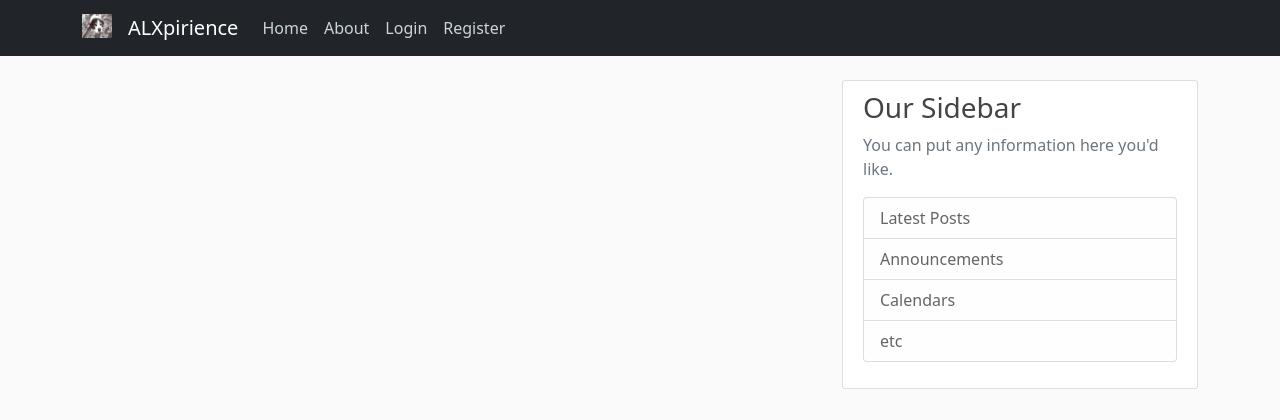
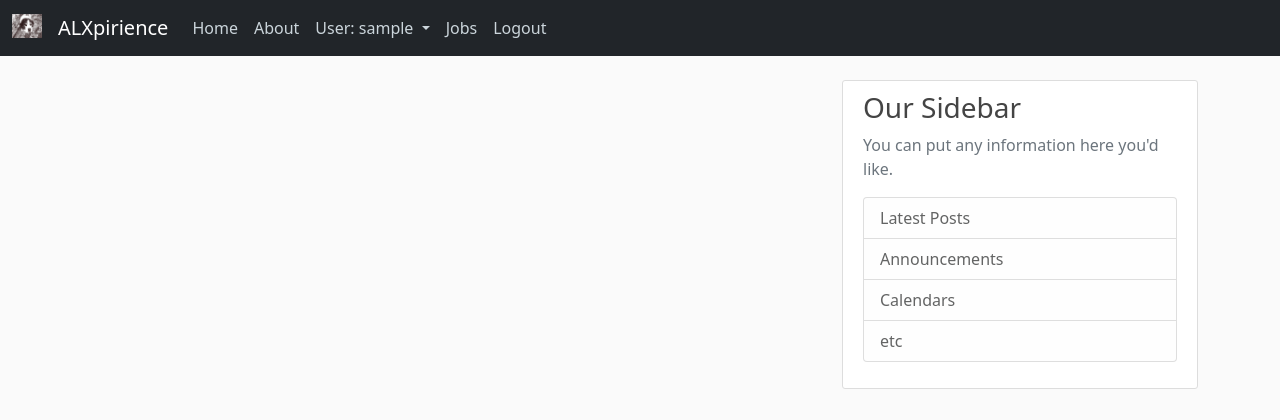
Before and after one commit to Pumelela-Banca/Alxpirience, a Flask app: page /home in a window 1280 px wide. Shown: the top 420 px of the page. Run offline with Flask 3, Linux system fonts and the light colour scheme; the visitor is signed in with stand-in values (Sample User, id 1).

Commit message:
added routes for job creation, profile views and job forms

```diff
--- a/expirience/routes.py
+++ b/expirience/routes.py
@@ -3,7 +3,7 @@ Runns app and routes
 """
 
 from flask import render_template, url_for, flash, redirect
-from .home.log_in import RegisterForm, LoginForm
+from .home.log_in import RegisterForm, LoginForm, UserUpdateForm, CreateJobForm
 from flask_login import login_user, current_user, logout_user, login_required
 
 from expirience import app, db, bcrypt
@@ -25,6 +25,7 @@ def register():
     """
     if current_user.is_authenticated:
         return redirect(url_for('home'))
+
     form = RegisterForm()
     if form.validate_on_submit():
         hashed_password = bcrypt.generate_password_hash(form.password.data).decode('utf-8')
@@ -53,3 +54,91 @@ def login():
         else:
             flash('Login Unsuccessful. Please check username and password', 'danger')
     return render_template('login.html', title="Login" , form=form)
+
+
+@app.route('/logout')
+def logout():
+    """
+    logs out user
+    """
+    logout_user()
+    return redirect(url_for('home'))
+
+@app.route('/profile')
+def profile():
+    """
+    renders profile page
+    """
+    if not current_user.is_authenticated:
+        return redirect(url_for('home'))
+    pass
+
+@app.route('/editprofile', methods=['GET', 'POST'])
+def editprofile():
+    """
+    renders edit profile page
+    """
+    if not current_user.is_authenticated:
+        return redirect(url_for('home'))
+
+    form = UserUpdateForm()
+    if form.validate_on_submit():
+        current_user.username = form.username.data
+        current_user.email = form.email.data
+        current_user.country = form.country.data
+        db.session.commit()
+        flash('Your account has been updated!', 'success')
+        return redirect(url_for('profile'))
+
+@app.route('/addskills', methods=['GET', 'POST'])
+def addskills():
+    """
+    renders add skills page
+    """
+    if not current_user.is_authenticated:
+        return redirect(url_for('home'))
+
+
+@app.route('/jobs')
+def jobs():
+    """
+    renders jobs page
+    all other peoples jobs skips user
+    """
+    # to do
+    return render_template('jobs.html', title="Jobs")
+
+
+@app.route('/projects')
+def projects():
+    """
+    route to all projects page
+    """
+    pass
+
+@app.route('/myprojects', methods=['GET', 'POST'])
+def myprojects():
+    """
+    route to user projects page that can be edited
+    """
+    if not current_user.is_authenticated:
+        return redirect(url_for('home'))
+
+    pass
+
+@app.route('/createproject', methods=['GET', 'POST'])
+def createproject():
+    """
+    route to create project page
+    """
+    if not current_user.is_authenticated:
+        return redirect(url_for('home'))
+
+    form = CreateJobForm()
+    if form.validate_on_submit():
+        project = Projects(project_name=form.project_name.data, project_description=form.project_description.data, project_link=form.project_link.data)
+        db.session.add(project)
+        db.session.commit()
+        flash(f'Project created for {form.project_name.data}!', 'success')
+        return redirect(url_for('home'))
+    return render_template('createproject.html', title="Create Project", form=form)
--- a/expirience/templates/home.html
+++ b/expirience/templates/home.html
@@ -12,7 +12,7 @@
 <body>
     <header class="site-header">
         <nav class="navbar navbar-expand-md navbar-dark bg-dark fixed-top">
-          <div class="container">
+          <div class="container-fluid">
             <a class="navbar-brand" href="{{ url_for('home') }}">
               <img src="static/images/large.ico" alt="" width="30" height="24" class="d-inline-block align-text-top">
             </a>
@@ -27,8 +27,24 @@
               </div>
               <!-- Navbar Right Side -->
               <div class="navbar-nav">
-                <a class="nav-item nav-link" href="{{ url_for('login') }}">Login</a>
-                <a class="nav-item nav-link" href="{{ url_for('register') }}">Register</a>
+                {% if current_user.is_authenticated %}
+                <a class="nav-link dropdown-toggle" href="#" id="navbarDropdown" role="button" data-bs-toggle="dropdown" aria-expanded="false">
+                  User: {{ current_user.username }}
+                </a>
+                <ul class="dropdown-menu" aria-labelledby="navbarDropdown">
+                  <li><a class="nav-item nav-link" href="{{ url_for('editprofile') }}">Edit Profile</a></li>
+                  <li><a class="dropdown-item" href="{{ url_for('profile') }}">View Profile</a></li>
+                  <li><a class="dropdown-item" href="{{ url_for('editSkills') }}">Edit Skills</a></li>
+                  <li><a class="dropdown-item" href="{{ url_for('addskills') }}">Add Skills</a></li>
+                  <li><a class="dropdown-item" href="{{ url_for('createproject') }}">Create Job</a></li>
+                  <li><a class="dropdown-item" href="{{ url_for('myprojects') }}">View/Delete My Jobs</a></li>
+                </ul>
+                  <a class="nav-item nav-link" href="{{ url_for('jobs') }}">Jobs</a>
+                  <a class="nav-item nav-link" href="{{ url_for('logout') }}">Logout</a>
+                {% else %}
+                  <a class="nav-item nav-link" href="{{ url_for('login') }}">Login</a>
+                  <a class="nav-item nav-link" href="{{ url_for('register') }}">Register</a>
+                {% endif %}
               </div>
             </div>
           </div>
```
Also changed, not shown: expirience/home/log_in.py (+44 -5 lines), instance/site.db (added).
